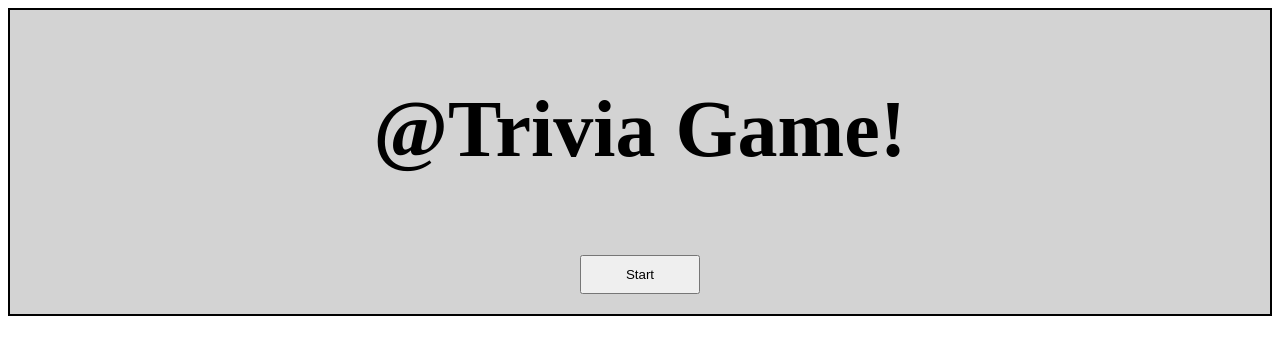
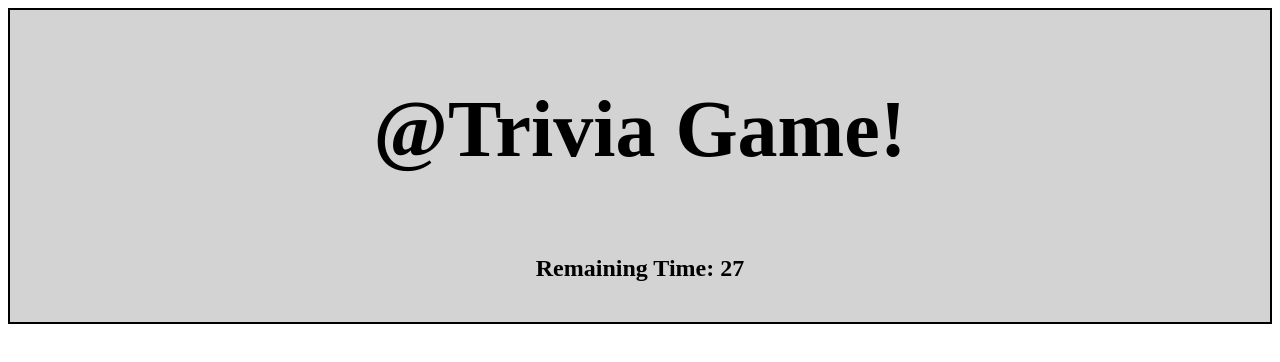
Before and after one commit to Abdeluswho/TriviaGame, a plain HTML site: page index.html in a window 1280 px wide. Both pictures are taken after a click on the button "Start". Drawn offline with nearby package versions, Linux system fonts and the light colour scheme.

Commit message:
timerset

```diff
--- a/assets/javascript/app.js
+++ b/assets/javascript/app.js
@@ -1,10 +1,13 @@
 //Trivia Game------------------------
 //variables
-var questions = [];
-var answers = [];
+var questions = ['Which is the only American state to begin with the letter "p"?', "Name the world's biggest island?",
+				"What is the world's longest river?", "Name the world's largest ocean?",
+				"What is the diameter of Earth?", "What is the capital city of Spain?" ];
+var answers = ["Pennsylvania", "Greenland", "Amazon", "Pacific", "8,000 miles", "Madrid"];
 var correct = 0;
 var wrong = 0;
 var t = 30;
+
 
 
 $(document).ready(function(){
@@ -17,13 +20,24 @@ $(document).ready(function(){
 //start button------------------------------
 	$('#btn').click(function(){
 
-//Time remaining-----------
+		$('#btn').hide();
+
+		//Time remaining-----------
 		function timer(){
 			t--
 			console.log(t);
+			var $time = $("<h2>Remaining Time: " +t+ " </h2> ");
+				$("#quiz").html($time);
 		};
+
+		timer();
 		setInterval(timer,1000);
-		timer();
+
+
+
+
+
+
 
 
 	})
--- a/index.html
+++ b/index.html
@@ -11,6 +11,7 @@
 	<div class="container">
 		<h1 style="font-size: 80px; margin-bottom: 80px">@Trivia Game!</h1>
 		<button id="btn" style="padding: 10px; width: 120px">Start</button>
+		<div id="quiz"></div>
 	</div>
 
 
```
Also changed, not shown: 1 other file.
